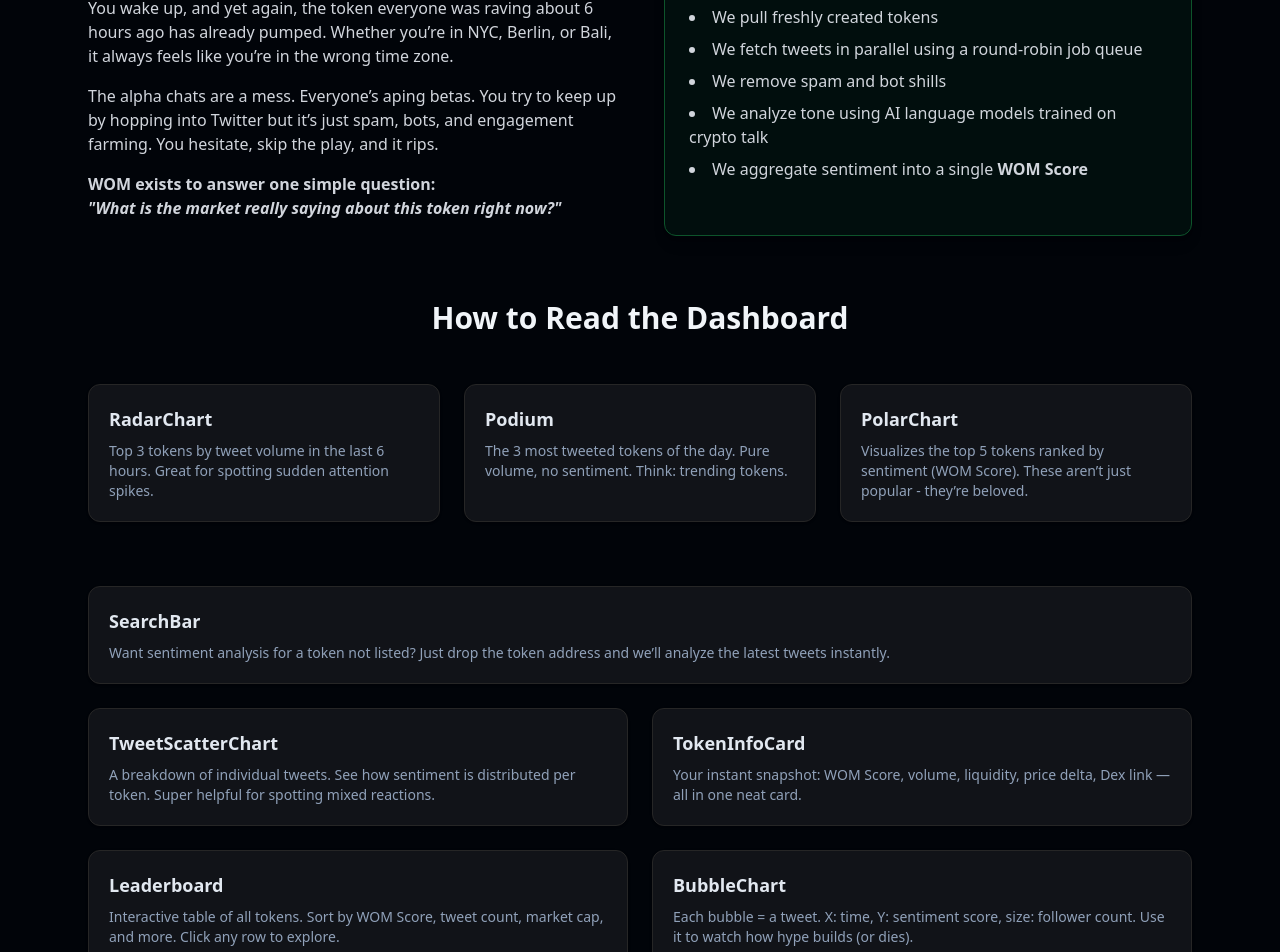
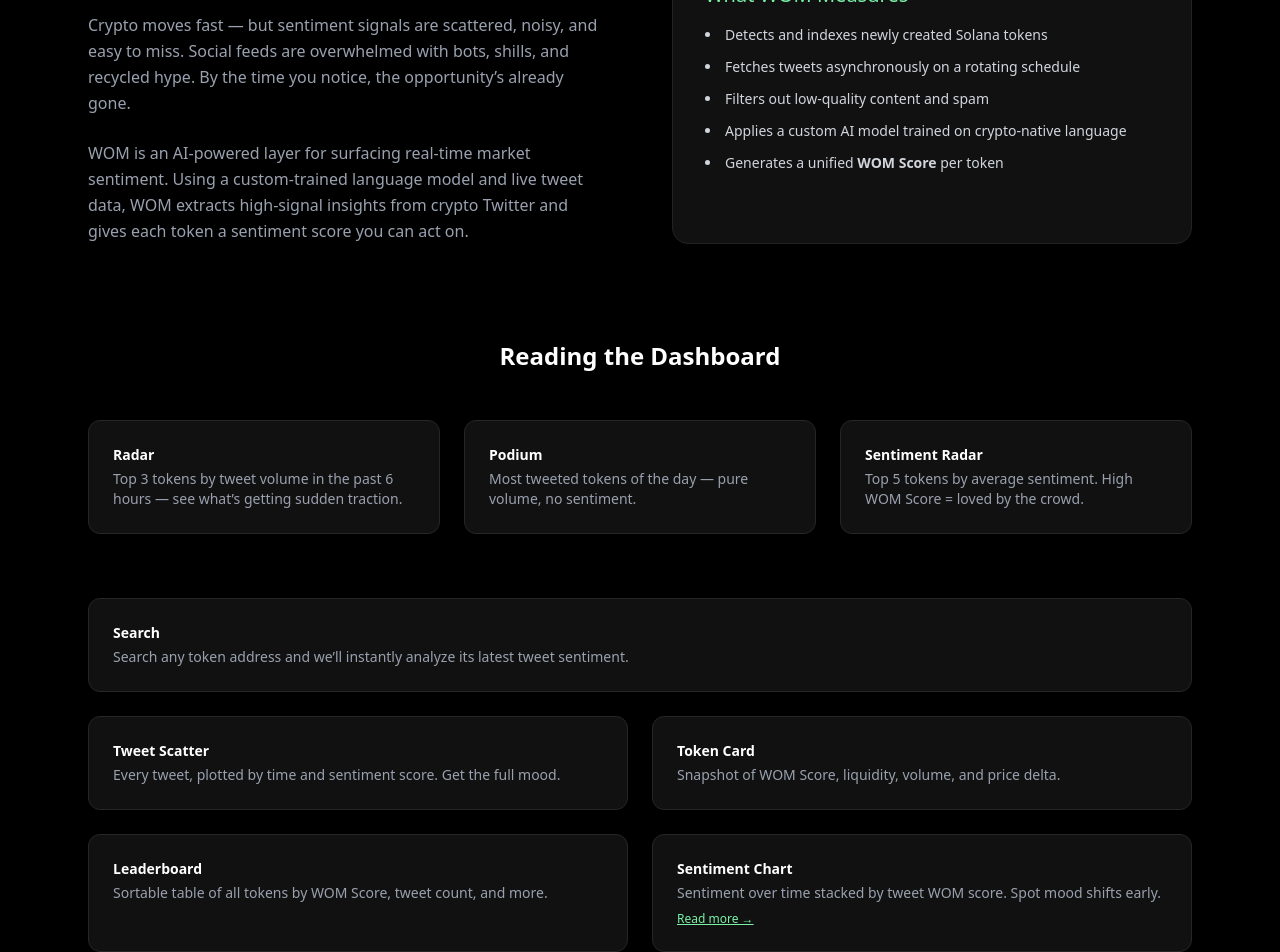
Before and after one commit to cruellacodes/wom-fe, a React (Vite) app: page /about in a window 1280 px wide. Shown: the part 260-1212 px from the top of the page. Built offline with nearby package versions, Linux system fonts and the light colour scheme; no server answers; the database is empty.

Commit message:
ui updates and handletoken

```diff
--- a/src/App.jsx
+++ b/src/App.jsx
@@ -7,6 +7,7 @@ import dayjs from "dayjs";
 import utc from "dayjs/plugin/utc";
 import { motion, AnimatePresence } from "framer-motion";
 import { Toaster } from "react-hot-toast";
+import { useLocation } from "react-router-dom";
 
 import Header from "./components/Header";
 import Footer from "./components/Footer";
@@ -57,6 +58,7 @@ function App() {
   const tweetSentimentRef = useRef(null);
 
   const { tokens, tweets, loading } = useSupabaseSubscriptions();
+  const location = useLocation();
 
   const nowUtc = useMemo(() => dayjs.utc(), []);
   const tweetsLast24h = useMemo(() => {
@@ -73,25 +75,45 @@ function App() {
     return getTopTokensByWomScore(tokens, 5);
   }, [tokens]);
 
-  // Set default token and tweets on load
+  // Set default token based on best WOM score with available tweets
   useEffect(() => {
     if (!searchedToken && tokens.length > 0 && tweets.length > 0) {
-      const tokenWithTweets = tokens.find((token) =>
+      const topWomSorted = getTopTokensByWomScore(tokens, 5); // already memoized above
+      const topTokenWithTweets = topWomSorted.find((token) =>
         tweets.some(
           (t) =>
             t.token_symbol?.toLowerCase() === token.token_symbol?.toLowerCase()
         )
       );
-      if (tokenWithTweets) {
-        const tokenSymbol = tokenWithTweets.token_symbol.toLowerCase();
-        const relevant = tweets.filter(
+
+      if (topTokenWithTweets) {
+        const tokenSymbol = topTokenWithTweets.token_symbol.toLowerCase();
+        const relevantTweets = tweets.filter(
           (t) => t.token_symbol?.toLowerCase() === tokenSymbol
         );
-        setSearchedToken(tokenWithTweets);
-        setFilteredTweets(relevant);
+        setSearchedToken(topTokenWithTweets);
+        setFilteredTweets(relevantTweets);
       }
     }
-  }, [searchedToken, tokens, tweets]);
+  }, [searchedToken, tokens, tweets, topWomTokens]);
+
+
+  useEffect(() => {
+    if (location?.state?.scrollTo === "leaderboard") {
+      setTimeout(() => {
+        leaderboardRef.current?.scrollIntoView({ behavior: "smooth", block: "start" });
+      }, 100); // small delay to ensure DOM is rendered
+    }
+
+    if (location?.state?.scrollTo === "sentiment") {
+      setTimeout(() => {
+        tweetSentimentRef.current?.scrollIntoView({ behavior: "smooth", block: "start" });
+      }, 100);
+    }
+  }, [location]);
+
+
+
 
   useEffect(() => {
     const totalPages = Math.max(1, Math.ceil(tokens.length / 20));
@@ -108,6 +130,8 @@ function App() {
       );
       setSearchedToken(token);
       setFilteredTweets(relevantTweets);
+
+      tokenInfoRef.current?.scrollIntoView({ behavior: "smooth", block: "start" });
     },
     [tweets]
   );
--- a/src/components/About.jsx
+++ b/src/components/About.jsx
@@ -1,3 +1,4 @@
+/* eslint-disable react/prop-types */
 // eslint-disable-next-line no-unused-vars
 import React from "react"
 import Header from "../components/Header"
@@ -5,108 +6,53 @@ import Footer from "../components/Footer"
 
 const About = () => {
   return (
-    <div className="bg-[#010409] min-h-screen text-gray-300">
+    <div className="bg-black min-h-screen text-gray-200 font-sans">
       <Header />
 
-      <main className="max-w-6xl mx-auto px-6 py-16">
-        <section className="grid md:grid-cols-2 gap-12 mb-16">
-          <div>
-            <h1 className="text-4xl font-bold mb-6 text-green-300">Why WOM?</h1>
-            <p className="mb-4">
-              You wake up, and yet again, the token everyone was raving about 6 hours ago has already pumped. Whether you’re in
-              NYC, Berlin, or Bali, it always feels like you’re in the wrong time zone.
+      <main className="max-w-6xl mx-auto px-6 py-20">
+        <section className="grid md:grid-cols-2 gap-16 mb-24">
+          <div className="space-y-6">
+            <h1 className="text-3xl md:text-4xl font-semibold text-white">Why WOM?</h1>
+            <p className="text-sm md:text-base leading-relaxed text-gray-400">
+              Crypto moves fast — but sentiment signals are scattered, noisy, and easy to miss. Social feeds are overwhelmed with bots, shills, and recycled hype. By the time you notice, the opportunity’s already gone.
             </p>
-            <p className="mb-4">
-              The alpha chats are a mess. Everyone’s aping betas. You try to keep up by hopping into Twitter
-               but it’s just spam, bots, and engagement farming. You hesitate, skip the play, and it rips.
-            </p>
-            <p className="mb-4 font-semibold">
-              WOM exists to answer one simple question: <br />
-              <span className="italic">&quot;What is the market really saying about this token right now?&quot;</span>
+            <p className="text-sm md:text-base leading-relaxed text-gray-400">
+              WOM is an AI-powered layer for surfacing real-time market sentiment. Using a custom-trained language model and live tweet data, WOM extracts high-signal insights from crypto Twitter and gives each token a sentiment score you can act on.
             </p>
           </div>
-          <div className="bg-green-800/10 p-6 rounded-xl border border-green-900 shadow-lg">
-            <h2 className="text-2xl font-semibold mb-4 text-green-200">What WOM Measures</h2>
-            <ul className="list-disc list-inside space-y-2">
-              <li>We pull freshly created tokens</li>
-              <li>We fetch tweets in parallel using a round-robin job queue</li>
-              <li>We remove spam and bot shills</li>
-              <li>We analyze tone using AI language models trained on crypto talk</li>
-              <li>We aggregate sentiment into a single <strong>WOM Score</strong></li>
+
+          <div className="bg-[#111] p-6 md:p-8 rounded-2xl border border-[#222]">
+            <h2 className="text-xl font-medium text-green-300 mb-4">What WOM Measures</h2>
+            <ul className="list-disc list-inside space-y-3 text-sm text-gray-300">
+              <li>Detects and indexes newly created Solana tokens</li>
+              <li>Fetches tweets asynchronously on a rotating schedule</li>
+              <li>Filters out low-quality content and spam</li>
+              <li>Applies a custom AI model trained on crypto-native language</li>
+              <li>Generates a unified <strong>WOM Score</strong> per token</li>
             </ul>
           </div>
         </section>
 
         <section className="mb-24">
-            <h2 className="text-3xl font-bold text-slate-100 mb-12 text-center">How to Read the Dashboard</h2>
+          <h2 className="text-2xl font-semibold text-white mb-12 text-center">Reading the Dashboard</h2>
 
-            {/* Trio Chart Highlights */}
-            <div className="grid md:grid-cols-3 gap-6 mb-16">
-                <div className="bg-[#111318] p-5 rounded-xl shadow border border-neutral-800">
-                <h3 className="text-lg font-semibold text-slate-200 mb-2">RadarChart</h3>
-                <p className="text-sm text-slate-400">
-                    Top 3 tokens by tweet volume in the last 6 hours. Great for spotting sudden attention spikes.
-                </p>
-                </div>
+          <div className="grid md:grid-cols-3 gap-6 mb-16">
+            <DashboardCard title="Radar" desc="Top 3 tokens by tweet volume in the past 6 hours — see what’s getting sudden traction." />
+            <DashboardCard title="Podium" desc="Most tweeted tokens of the day — pure volume, no sentiment." />
+            <DashboardCard title="Sentiment Radar" desc="Top 5 tokens by average sentiment. High WOM Score = loved by the crowd." />
+          </div>
 
-                <div className="bg-[#111318] p-5 rounded-xl shadow border border-neutral-800">
-                <h3 className="text-lg font-semibold text-slate-200 mb-2">Podium</h3>
-                <p className="text-sm text-slate-400">
-                    The 3 most tweeted tokens of the day. Pure volume, no sentiment. Think: trending tokens.
-                </p>
-                </div>
-
-                <div className="bg-[#111318] p-5 rounded-xl shadow border border-neutral-800">
-                <h3 className="text-lg font-semibold text-slate-200 mb-2">PolarChart</h3>
-                <p className="text-sm text-slate-400">
-                    Visualizes the top 5 tokens ranked by sentiment (WOM Score). These aren’t just popular - they’re beloved.
-                </p>
-                </div>
-            </div>
-
-            {/* Tools & Components */}
-            <div className="grid md:grid-cols-2 gap-6">
-                <div className="bg-[#111318] p-5 rounded-xl shadow border border-neutral-800 md:col-span-2">
-                <h3 className="text-lg font-semibold text-slate-200 mb-2">SearchBar</h3>
-                <p className="text-sm text-slate-400">
-                    Want sentiment analysis for a token not listed? Just drop the token address and we’ll analyze the latest tweets instantly.
-                </p>
-                </div>
-
-                <div className="bg-[#111318] p-5 rounded-xl shadow border border-neutral-800">
-                <h3 className="text-lg font-semibold text-slate-200 mb-2">TweetScatterChart</h3>
-                <p className="text-sm text-slate-400">
-                    A breakdown of individual tweets. See how sentiment is distributed per token. Super helpful for spotting mixed reactions.
-                </p>
-                </div>
-
-                <div className="bg-[#111318] p-5 rounded-xl shadow border border-neutral-800">
-                <h3 className="text-lg font-semibold text-slate-200 mb-2">TokenInfoCard</h3>
-                <p className="text-sm text-slate-400">
-                    Your instant snapshot: WOM Score, volume, liquidity, price delta, Dex link — all in one neat card.
-                </p>
-                </div>
-
-                <div className="bg-[#111318] p-5 rounded-xl shadow border border-neutral-800">
-                <h3 className="text-lg font-semibold text-slate-200 mb-2">Leaderboard</h3>
-                <p className="text-sm text-slate-400">
-                    Interactive table of all tokens. Sort by WOM Score, tweet count, market cap, and more. Click any row to explore.
-                </p>
-                </div>
-
-                <div className="bg-[#111318] p-5 rounded-xl shadow border border-neutral-800">
-                <h3 className="text-lg font-semibold text-slate-200 mb-2">BubbleChart</h3>
-                <p className="text-sm text-slate-400">
-                    Each bubble = a tweet. X: time, Y: sentiment score, size: follower count. Use it to watch how hype builds (or dies).
-                </p>
-                </div>
-            </div>
+          <div className="grid md:grid-cols-2 gap-6">
+            <DashboardCard title="Search" desc="Search any token address and we’ll instantly analyze its latest tweet sentiment." full />
+            <DashboardCard title="Tweet Scatter" desc="Every tweet, plotted by time and sentiment score. Get the full mood." />
+            <DashboardCard title="Token Card" desc="Snapshot of WOM Score, liquidity, volume, and price delta." />
+            <DashboardCard title="Leaderboard" desc="Sortable table of all tokens by WOM Score, tweet count, and more." />
+            <DashboardCard title="Sentiment Chart" desc="Sentiment over time stacked by tweet WOM score. Spot mood shifts early." link="https://github.com/cruellacodes/wom-fe/blob/main/src/docs/BoxPlotDoc.md" />
+          </div>
         </section>
 
-
-
         <div className="text-center mt-16">
-          <a href="/" className="text-green-400 text-lg">
+          <a href="/" className="text-green-400 text-sm hover:underline">
             ← Back to dashboard
           </a>
         </div>
@@ -117,4 +63,23 @@ const About = () => {
   )
 }
 
-export default About
+const DashboardCard = ({ title, desc, full, link }) => (
+  <div className={`bg-[#111] p-5 md:p-6 rounded-xl border border-neutral-800 ${full ? 'md:col-span-2' : ''}`}>
+    <h3 className="text-sm font-semibold text-white mb-1">{title}</h3>
+    <p className="text-sm text-gray-400">{desc}</p>
+    {link && (
+      <p className="mt-2 text-xs">
+        <a
+          href={link}
+          className="text-green-300 hover:text-green-100 underline"
+          target="_blank"
+          rel="noreferrer"
+        >
+          Read more →
+        </a>
+      </p>
+    )}
+  </div>
+);
+
+export default About;
--- a/src/components/Footer.jsx
+++ b/src/components/Footer.jsx
@@ -18,7 +18,7 @@ const Footer = () => {
         <div className="flex flex-col gap-4">
           <img src={Logo} alt="WOM Logo" className="w-24 h-24 object-contain" />
           <p className="text-sm leading-relaxed text-white/80">
-            WOM (Word of Mouth) is your signal in the noise – an AI-powered engine tuned to the pulse of the web.
+            WOM (Word of Mouth AI) is your signal in the noise, an AI powered engine tuned to the pulse of the web.
             It captures real-time narratives, filters out the fluff, and reveals what’s really moving the crowd.
             Designed to spot momentum before it becomes mainstream.
           </p>
```
Also changed, not shown: src/components/Header.jsx (+1 -7 lines).
